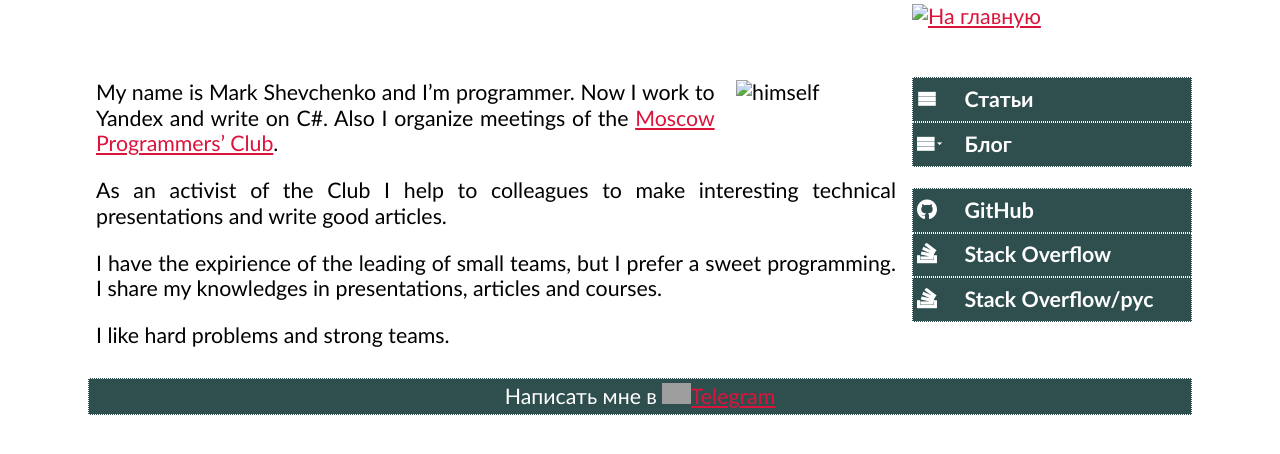
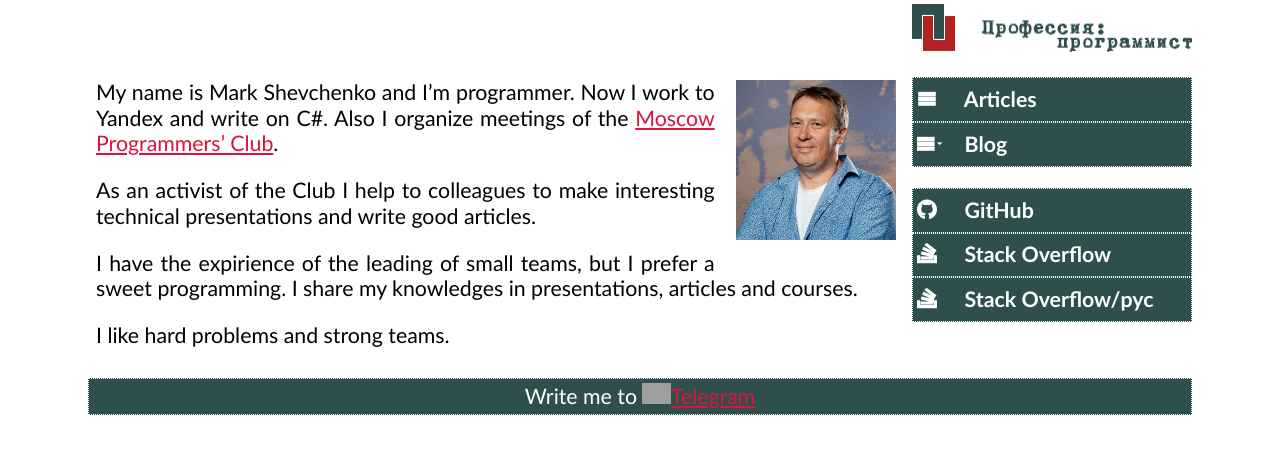
Before and after one commit to markshevchenko/en, a Jekyll site: the page built from index.md, in a window 1280 px wide. Shown: the top 454 px of the page. Built offline with Jekyll 4.4.1, drawn with Linux system fonts in a browser that asks for light colours; some web fonts are replaced; grey boxes are pictures that could not be loaded.

Commit message:
Add images, translate menu labels

```diff
--- a/_layouts/page.html
+++ b/_layouts/page.html
@@ -2,13 +2,13 @@
 layout: main
 ---
 <header>
-  <a id="home" href="{{"/" | relative_url}}"><img src="{{ "/img/logo.png" | relative_url}}" alt="На главную" /></a>
+  <a id="home" href="{{"/" | relative_url}}"><img src="{{ "/img/logo.png" | relative_url}}" alt="Home" /></a>
 </header>
 
 <nav id="menu">
   <ul>
-    <li><a href="{{"/articles" | relative_url}}"><span class="icon-articles"></span> Статьи</a></li>
-    <li><a href="{{"/posts" | relative_url}}"><span class="icon-blog"></span> Блог</a></li>
+    <li><a href="{{"/articles" | relative_url}}"><span class="icon-articles"></span> Articles</a></li>
+    <li><a href="{{"/posts" | relative_url}}"><span class="icon-blog"></span> Blog</a></li>
   </ul>
 </nav>
 
@@ -25,5 +25,5 @@ layout: main
 </nav>
 
 <footer>
-  Написать мне в <a href="tg://resolve?domain=markshevchenko"><img src="https://img.icons8.com/color/50/000000/telegram-app.png" style="width: auto; height: 1em" />Telegram</a>
+  Write me to <a href="tg://resolve?domain=markshevchenko"><img src="https://img.icons8.com/color/50/000000/telegram-app.png" style="width: auto; height: 1em" />Telegram</a>
 </footer>
```
Also changed, not shown: img/logo.png (added), img/markshevchenko.jpg (added).
